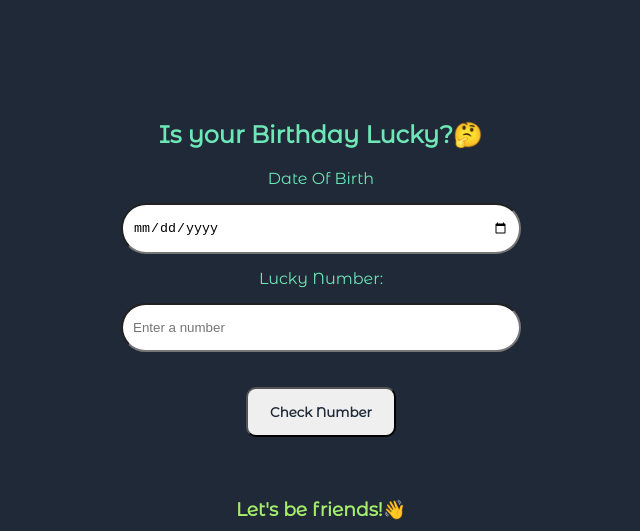
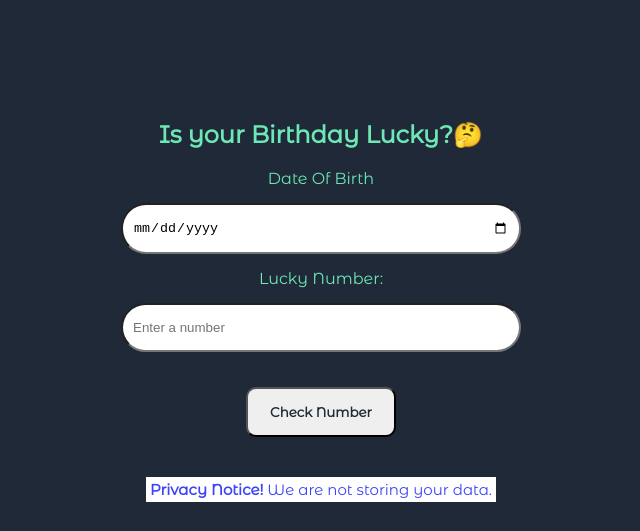
Before and after one commit to bhavanas-jpg/birthdayLucky, a plain HTML site: page index.html in a window 1280 px wide. Shown: the top 531 px of the page, without its empty margins (319-959 px from the left). Drawn offline with nearby package versions, Linux system fonts and the light colour scheme.

Commit message:
added privacy note

```diff
--- a/index.html
+++ b/index.html
@@ -20,6 +20,9 @@
       <input id="lucky-number" type="number" placeholder="Enter a number" />
       <button id="check-number">Check Number</button>
       <p id="output-box"></p>
+      <div class="notice">
+        <strong>Privacy Notice!</strong> We are not storing your data.
+        </div>
     </div>
     <footer class="footer">
       <h3>Let's be friends!👋</h3>
--- a/style.css
+++ b/style.css
@@ -56,7 +56,13 @@ button {
     display: none;
     margin-top: 30px;
 }
-
+.notice{
+    font-size: 15px;
+    margin-top: 20px;
+    color: #3B44F6;
+    background-color: #fff;
+    padding: 3px 4px;
+}
 /**footer **/
 .footer {
     /* background-color: var(--primary-green); */
```
